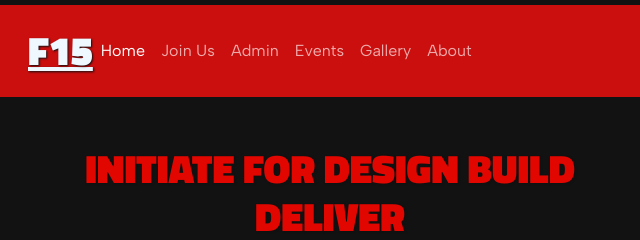
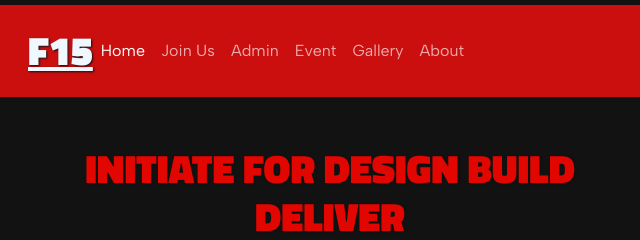
Before and after one commit to dheeraj-2607/feu15, a website: page index.html in a window 1280 px wide. Shown: the top 240 px of the page, 0-640 px from the left. Drawn offline with nearby package versions, Linux system fonts and the light colour scheme; a web font is replaced by a local one.

Commit message:
index.html

```diff
--- a/index.html
+++ b/index.html
@@ -34,7 +34,7 @@
             <a class="nav-link" href="#">Admin</a>
           </li>
           <li class="nav-item">
-            <a class="nav-link" href="#event">Events</a>
+            <a class="nav-link" href="#event">Event</a>
           </li>
           <li class="nav-item dropdown">
             <a class="nav-link" href="./gallery.html">Gallery</a>
```
